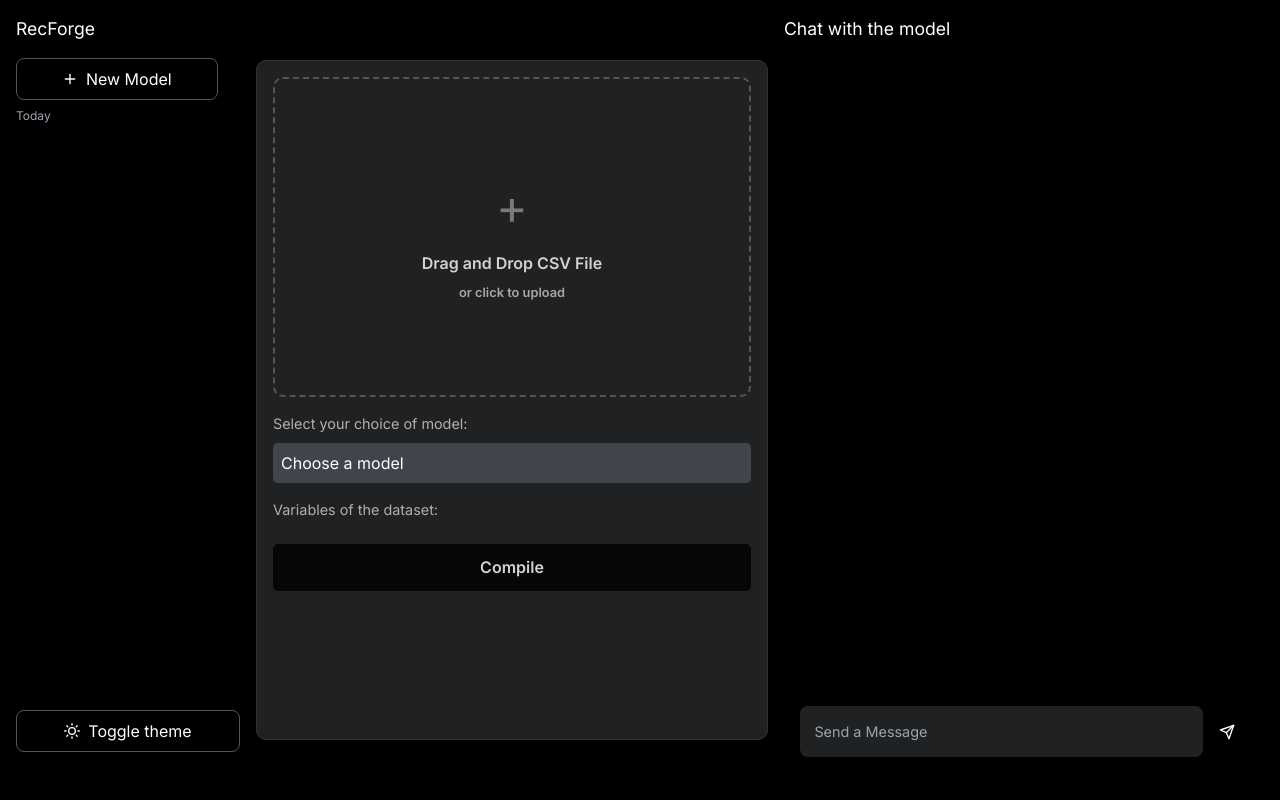
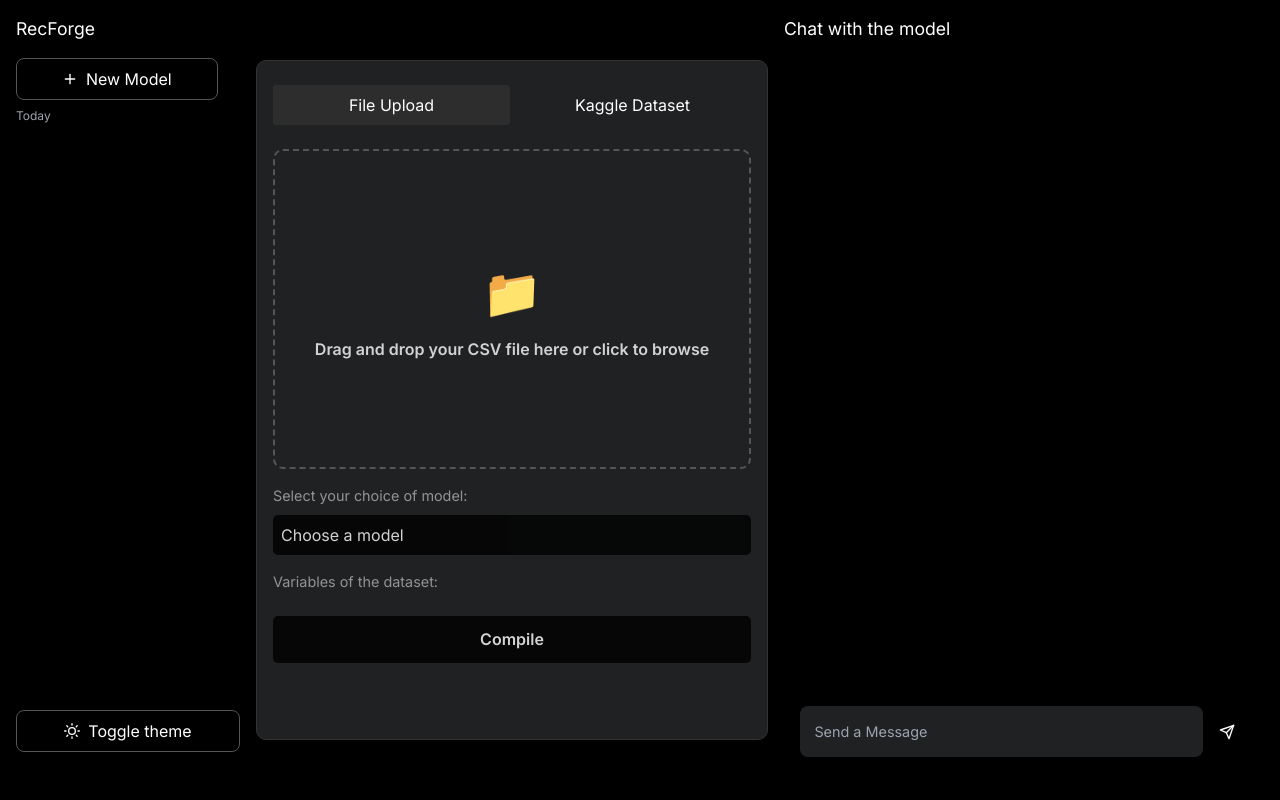
Before and after one commit to nami-kaze/RecomSaas, a Flask app: page / in a window 1280 px wide. Run offline with Flask 3, Linux system fonts and the light colour scheme.

Commit message:
Add import kaggle db
Signed-off-by: raaksss <rakshitamanocha@gmail.com>

```diff
--- a/main.py
+++ b/main.py
@@ -1,9 +1,49 @@
-from flask import Flask, render_template
+from flask import Flask, render_template, jsonify, request
+from flask_cors import CORS
+import os
+import json
 
 app = Flask(__name__)
 
-@app.route("/")
-def hello_world():
-    return render_template("index.html")
+# Remove all other CORS configurations and just use this one
+CORS(app, resources={
+    r"/*": {
+        "origins": ["http://127.0.0.1:5000"],
+        "methods": ["GET", "POST", "OPTIONS"],
+        "allow_headers": ["Content-Type"],
+        "supports_credentials": True
+    }
+})
 
-app.run(debug=True)
+@app.route('/')
+def index():
+    return render_template('index.html')
+
+@app.route('/kaggle-import', methods=['POST', 'OPTIONS'])
+def kaggle_import():
+    try:
+        print("Received request:", request.method)  # Debug print
+
+        # Handle preflight request
+        if request.method == 'OPTIONS':
+            return '', 204
+
+        data = request.get_json()
+        print("Received data:", data)  # Debug print
+
+        # Your mock response
+        return jsonify({
+            'success': True,
+            'headers': ['column1', 'column2', 'column3'],
+            'message': 'Dataset imported successfully'
+        })
+
+    except Exception as e:
+        print("Error:", str(e))  # Debug print
+        return jsonify({
+            'success': False,
+            'error': str(e)
+        }), 500
+
+if __name__ == '__main__':
+    app.run(debug=True, port=5000)
--- a/static/css/main.css
+++ b/static/css/main.css
@@ -686,6 +686,15 @@ display: flex;
     justify-content: center;
     align-items: center;
     flex-direction: column;
+    transition: border-color 0.3s ease;
+}
+
+.drop-zone.highlight {
+    border-color: #ffffff;
+}
+
+[data-theme="light"] .drop-zone.highlight {
+    border-color: #000000;
 }
 
 .drop-zone .drop-zone-content {
@@ -726,6 +735,7 @@ opacity: 0.8;
   font-size: 0.9rem;
   margin-bottom: 0.5rem;
   color: #b0b0b0;
+  opacity: 0.8;
 }
 
 .select-wrapper, .checkbox-container {
@@ -735,12 +745,13 @@ opacity: 0.8;
 select {
   width: 100%;
   padding: 0.5rem;
-  background-color: #40444b;
+  background-color: #000000;
   border: none;
   border-radius: 5px;
-  color: #ffffff;
   appearance: none;
   font-size: 1rem;
+  opacity: 0.8;
+  color: var(--text-primary);
 }
 
 .checkbox-container {
@@ -927,7 +938,7 @@ body, .container, .left, .middle, .button, .input input[type="text"] {
 [data-theme="light"] .compile-button {
     background-color: #ffffff;
     color: #000000;
-    border: none;
+    border: 1px solid #b0b0b0;
 }
 
 [data-theme="light"] .compile-button:hover {
@@ -941,3 +952,111 @@ body, .container, .left, .middle, .button, .input input[type="text"] {
 [data-theme="light"] .input button:hover svg {
     opacity: 0.7;
 }
+
+.upload-tabs {
+    display: flex;
+    gap: 4px;
+    margin-bottom: 16px;
+    border-radius: 6px;
+    width: 100%;
+    padding-top: 0%;
+}
+
+.tab-btn {
+    padding-left: 20px;
+    padding-right: 20px;
+    border-radius: 3px;
+    color: white;
+    border: none;
+    cursor: pointer;
+    gap: 10px;
+}
+
+.tab-btn.active {
+    background-color: #2d2d2d;
+}
+.tab-btn:hover {
+  opacity: 1; /* only text becomes fully opaque on hover */
+}
+
+/* Light mode overrides */
+
+
+[data-theme="light"] .tab-btn {
+    background-color: #f0f0f0;
+    color: black;
+    border: none;
+}
+
+[data-theme="light"] .tab-btn.active {
+    background-color: #e0e0e0;
+}
+
+[data-theme="light"] .tab-btn:hover {
+    background-color: #b0b0b0;
+}
+
+/* Kaggle Form Styles */
+.kaggle-form {
+    padding: 1rem;
+    display: flex;
+    flex-direction: column;
+    gap: 1rem;
+}
+
+.input-group {
+    display: flex;
+    flex-direction: column;
+    gap: 0.5rem;
+}
+
+.kaggle-input {
+    padding: 0.7rem;
+    border-radius: 0.5rem;
+    background-color: black;
+    border: 1px solid var(--border-color);
+    color: var(--text-primary);
+    opacity: 0.8;
+}
+
+.helper-text {
+    font-size: 0.8rem;
+    opacity: 0.7;
+    margin-top: 0.25rem;
+}
+[data-theme="light"] .helper-text {
+ color: #000000;
+}
+
+.kaggle-submit {
+    background-color: #000000;
+    color: var(--text-primary);
+    padding: 0.7rem;
+    border-radius: 0.5rem;
+    cursor: pointer;
+    opacity: 0.8;
+    transition: opacity 0.3s ease;
+    width: 40%;
+    align-self: center;
+}
+
+.kaggle-submit:hover {
+    opacity: 1;
+}
+
+/* Light mode overrides */
+[data-theme="light"] .kaggle-input {
+    background-color:#e0e0e0 ;
+    border-color: #dddddd;
+
+}
+[data-theme="light"] .kaggle-submit:hover {
+  opacity: 1;
+  background-color: #dddddd; /* Added to prevent background color change on hover */
+}
+
+[data-theme="light"] .kaggle-submit {
+    background-color: #ffffff;
+    border: 1px solid #b0b0b0;
+    color: #000000;
+}
--- a/static/js/script.js
+++ b/static/js/script.js
@@ -1,23 +1,273 @@
-// Example POST method implementation:
-async function postData(url = "", data = {}) {
-    const response = await fetch(url, {
-      method: "POST", headers: {
-        "Content-Type": "application/json",
-      }, body: JSON.stringify(data),
+// DOM Elements
+const dropZone = document.getElementById('drop-zone');
+const fileInput = document.getElementById('file-input');
+const checkboxContainer = document.getElementById('checkbox-container');
+const themeToggle = document.querySelector('.theme-toggle');
+
+// Theme Management
+document.addEventListener('DOMContentLoaded', initializeTheme);
+
+function initializeTheme() {
+    const savedTheme = localStorage.getItem('theme') || 'dark';
+    document.documentElement.setAttribute('data-theme', savedTheme);
+    updateThemeIcon(savedTheme);
+
+    themeToggle.addEventListener('click', toggleTheme);
+}
+
+function toggleTheme() {
+    const currentTheme = document.documentElement.getAttribute('data-theme');
+    const newTheme = currentTheme === 'dark' ? 'light' : 'dark';
+
+    document.documentElement.setAttribute('data-theme', newTheme);
+    localStorage.setItem('theme', newTheme);
+    updateThemeIcon(newTheme);
+}
+
+function updateThemeIcon(theme) {
+    const svg = themeToggle.querySelector('svg');
+    if (theme === 'dark') {
+        svg.innerHTML = `
+            <circle cx="12" cy="12" r="5"></circle>
+            <line x1="12" y1="1" x2="12" y2="3"></line>
+            <line x1="12" y1="21" x2="12" y2="23"></line>
+            <line x1="4.22" y1="4.22" x2="5.64" y2="5.64"></line>
+            <line x1="18.36" y1="18.36" x2="19.78" y2="19.78"></line>
+            <line x1="1" y1="12" x2="3" y2="12"></line>
+            <line x1="21" y1="12" x2="23" y2="12"></line>
+            <line x1="4.22" y1="19.78" x2="5.64" y2="18.36"></line>
+            <line x1="18.36" y1="5.64" x2="19.78" y2="4.22"></line>
+        `;
+    } else {
+        svg.innerHTML = `
+            <path d="M21 12.79A9 9 0 1 1 11.21 3 7 7 0 0 0 21 12.79z"></path>
+        `;
+    }
+}
+
+// File Upload Handling
+function initializeFileUpload() {
+    // Open file input when clicking the drop zone
+    dropZone.addEventListener('click', () => fileInput.click());
+
+    // Handle file input change event
+    fileInput.addEventListener('change', handleFileUpload);
+
+    // Prevent default drag behaviors
+    ['dragenter', 'dragover', 'dragleave', 'drop'].forEach(eventName => {
+        dropZone.addEventListener(eventName, preventDefaults, false);
+        document.body.addEventListener(eventName, preventDefaults, false);
     });
-    return response.json();
-  }
 
-  sendButton.addEventListener("click", async ()=>{
-    questionInput = document.getElementById("questionInput").value;
-    document.getElementById("questionInput").value = "";
-    document.querySelector(".right2").style.display = "block"
-    document.querySelector(".right1").style.display = "none"
+    // Highlight drop zone when item is dragged over it
+    ['dragenter', 'dragover'].forEach(eventName => {
+        dropZone.addEventListener(eventName, highlight, false);
+    });
 
-    question1.innerHTML = questionInput;
-    question2.innerHTML = questionInput;
+    ['dragleave', 'drop'].forEach(eventName => {
+        dropZone.addEventListener(eventName, unhighlight, false);
+    });
 
-    // Get the answer and populate it!
-    let result = await postData("/api", {"question": questionInput})
-    solution.innerHTML = result.answer
-})
+    // Handle dropped files
+    dropZone.addEventListener('drop', handleDrop, false);
+}
+
+function handleFileUpload(event) {
+    const file = event.target.files[0];
+    if (file && (file.type === 'text/csv' || file.name.endsWith('.csv'))) {
+        const reader = new FileReader();
+        reader.onload = function(e) {
+            const csvData = e.target.result;
+            const headers = getCSVHeaders(csvData);
+            populateCheckboxes(headers);
+
+            updateDropZoneUI(file.name);
+        };
+        reader.readAsText(file);
+    } else {
+        alert("Please upload a valid CSV file.");
+    }
+}
+
+function updateDropZoneUI(fileName) {
+    dropZone.innerHTML = `
+        <div class="drop-zone-content">
+            <svg xmlns="http://www.w3.org/2000/svg" width="24" height="24" viewBox="0 0 24 24" fill="none" stroke="currentColor" stroke-width="2" stroke-linecap="round" stroke-linejoin="round" class="csv-icon">
+                <path d="M18 2H6a2 2 0 0 0-2 2v16a2 2 0 0 0 2 2h12a2 2 0 0 0 2-2V4a2 2 0 0 0-2-2zM9 14v2h6v-2H9zM9 10v2h6V10H9z"></path>
+            </svg>
+            <p class="file-name">${fileName}</p>
+        </div>
+    `;
+}
+
+// CSV Processing
+function getCSVHeaders(csvData) {
+    const lines = csvData.split('\n');
+    if (lines.length > 0) {
+        return lines[0].split(',').map(header => header.trim());
+    }
+    return [];
+}
+
+function populateCheckboxes(headers) {
+    checkboxContainer.innerHTML = '';
+    headers.forEach(header => {
+        if (header) {
+            const checkbox = document.createElement('input');
+            checkbox.type = 'checkbox';
+            checkbox.value = header;
+            checkbox.id = `checkbox-${header}`;
+
+            const label = document.createElement('label');
+            label.htmlFor = `checkbox-${header}`;
+            label.textContent = header;
+
+            checkboxContainer.appendChild(checkbox);
+            checkboxContainer.appendChild(label);
+        }
+    });
+}
+
+// Drag and Drop Utilities
+function preventDefaults(e) {
+    e.preventDefault();
+    e.stopPropagation();
+}
+
+function highlight(e) {
+    dropZone.classList.add('highlight');
+}
+
+function unhighlight(e) {
+    dropZone.classList.remove('highlight');
+}
+
+function handleDrop(e) {
+    const dt = e.dataTransfer;
+    const files = dt.files;
+    handleFileUpload({ target: { files } });
+}
+
+// Tab Switching
+function initializeTabs() {
+    const tabButtons = document.querySelectorAll('.tab-btn');
+    const uploadSections = document.querySelectorAll('.upload-section');
+
+    // Hide all sections except the first one
+    uploadSections.forEach((section, index) => {
+        if (index !== 0) {
+            section.style.display = 'none';
+        }
+    });
+
+    tabButtons.forEach(button => {
+        button.addEventListener('click', () => {
+            // Remove active class from all buttons
+            tabButtons.forEach(btn => btn.classList.remove('active'));
+
+            // Add active class to clicked button
+            button.classList.add('active');
+
+            // Hide all sections
+            uploadSections.forEach(section => {
+                section.style.display = 'none';
+            });
+
+            // Show the selected section
+            const tabName = button.getAttribute('data-tab');
+            const targetSection = document.getElementById(`${tabName}-upload`);
+            if (targetSection) {
+                targetSection.style.display = 'block';
+            }
+
+            console.log(`Switching to tab: ${tabName}`); // Debug log
+        });
+    });
+}
+
+// Initialize everything when DOM is loaded
+document.addEventListener('DOMContentLoaded', () => {
+    initializeTheme();
+    initializeFileUpload();
+    initializeTabs();
+});
+
+function handleKaggleImport() {
+    const username = document.querySelector('.kaggle-input[placeholder="Enter your Kaggle username"]').value.trim();
+    const apiKey = document.querySelector('.kaggle-input[placeholder="Enter your Kaggle API key"]').value.trim();
+    const datasetPath = document.querySelector('.kaggle-input[placeholder="username/dataset-name"]').value.trim();
+
+    // Validate inputs
+    if (!username || !apiKey || !datasetPath) {
+        alert('Please fill in all fields');
+        return;
+    }
+
+    // Validate dataset path format
+    if (!datasetPath.includes('/')) {
+        alert('Dataset path should be in format: username/dataset-name');
+        return;
+    }
+
+    // Show loading state
+    const submitButton = document.querySelector('.kaggle-submit');
+    const originalText = submitButton.textContent;
+    submitButton.textContent = 'Importing...';
+    submitButton.disabled = true;
+
+    // Update UI to show processing state
+    const form = document.querySelector('.kaggle-form');
+    form.classList.add('processing');
+
+    fetch('http://127.0.0.1:5000/kaggle-import', {
+        method: 'POST',
+        headers: {
+            'Content-Type': 'application/json',
+        },
+        body: JSON.stringify({
+            kaggleJson: {
+                username: username,
+                key: apiKey
+            },
+            datasetPath: datasetPath
+        })
+    })
+    .then(response => {
+        if (!response.ok) {
+            throw new Error(`HTTP error! status: ${response.status}`);
+        }
+        return response.json();
+    })
+    .then(data => {
+        if (data.success) {
+            // Update UI with success state
+            alert(data.message);
+
+            // Populate checkboxes with dataset columns
+            if (data.headers) {
+                populateCheckboxes(data.headers);
+            }
+
+            // Update the file upload zone to show the imported dataset
+            updateDropZoneUI(data.filename || datasetPath.split('/')[1]);
+
+            // Switch back to file view
+            const fileTab = document.querySelector('[data-tab="file"]');
+            if (fileTab) {
+                fileTab.click();
+            }
+        } else {
+            throw new Error(data.error || 'Failed to import dataset');
+        }
+    })
+    .catch(error => {
+        console.error('Error:', error);
+        alert(`Failed to import dataset: ${error.message}`);
+    })
+    .finally(() => {
+        // Reset UI state
+        submitButton.textContent = originalText;
+        submitButton.disabled = false;
+        form.classList.remove('processing');
+    });
+}
--- a/templates/index.html
+++ b/templates/index.html
@@ -56,15 +56,41 @@
         </div>
 
         <div class="middle">
-            <!-- Drag-and-Drop Zone -->
-            <div class="drop-zone" id="drop-zone">
-                <input type="file" id="fileInput" accept=".csv" style="display: none;">
-                <div class="icon">+</div>
-                <p>Drag and Drop CSV File</p>
-                <p style="font-size: 0.8rem; opacity: 0.6; transition: opacity 0.3s;">or click to upload</p>
+            <!-- Add tabs for upload options -->
+            <div class="upload-tabs">
+                <button class="button tab-btn active" data-tab="file">File Upload</button>
+                <button class="button tab-btn" data-tab="kaggle">Kaggle Dataset</button>
             </div>
 
-            <!-- Mode Selection -->
+            <!-- File Upload Section -->
+            <div id="file-upload" class="upload-section">
+                <div class="drop-zone" id="drop-zone" onclick="document.getElementById('file-input').click()">
+                    <input type="file" id="file-input" accept=".csv" style="display: none;" onchange="handleFileSelect(event)">
+                    <div class="icon">📁</div>
+                    <p>Drag and drop your CSV file here or click to browse</p>
+                </div>
+            </div>
+
+            <!-- Kaggle Dataset Section -->
+            <div id="kaggle-upload" class="upload-section">
+                <div class="kaggle-form">
+                    <div class="input-group">
+                        <label class="label">Kaggle API Username</label>
+                        <input type="text" class="kaggle-input" placeholder="Enter your Kaggle username">
+                    </div>
+                    <div class="input-group">
+                        <label class="label">Kaggle API Key</label>
+                        <input type="password" class="kaggle-input" placeholder="Enter your Kaggle API key">
+                    </div>
+                    <div class="input-group">
+                        <label class="label">Dataset Path</label>
+                        <input type="text" class="kaggle-input" placeholder="username/dataset-name">
+                        <p class="helper-text">Example: netflix/netflix-shows</p>
+                    </div>
+                    <button type="button" class="kaggle-submit button">Import Dataset</button>
+                </div>
+            </div>
+
             <div class="label">Select your choice of model:</div>
             <div class="select-wrapper">
                 <select>
@@ -95,110 +121,6 @@
         </div>
     </div>
     <script src="/static/js/script.js"></script>
-    <script>
-        const dropZone = document.getElementById('drop-zone');
-        const fileInput = document.getElementById('fileInput');
-        const checkboxContainer = document.getElementById('checkbox-container');
-
-        // Open file input when clicking the drop zone
-        dropZone.addEventListener('click', () => fileInput.click());
-
-        // Handle file input change event
-        fileInput.addEventListener('change', handleFileUpload);
-
-        function handleFileUpload(event) {
-    const file = event.target.files[0];
-    if (file && file.type === 'text/csv') {
-        const reader = new FileReader();
-        reader.onload = function(e) {
-            const csvData = e.target.result;
-            const headers = getCSVHeaders(csvData);
-            populateCheckboxes(headers);
-        };
-        reader.readAsText(file);
-
-        // Update the drop zone with the file name and CSV icon
-        dropZone.innerHTML = `
-            <div class="drop-zone-content">
-                <svg xmlns="http://www.w3.org/2000/svg" width="24" height="24" viewBox="0 0 24 24" fill="none" stroke="currentColor" stroke-width="2" stroke-linecap="round" stroke-linejoin="round" class="csv-icon">
-                    <path d="M18 2H6a2 2 0 0 0-2 2v16a2 2 0 0 0 2 2h12a2 2 0 0 0 2-2V4a2 2 0 0 0-2-2zM9 14v2h6v-2H9zM9 10v2h6V10H9z"></path>
-                </svg>
-                <p class="file-name">${file.name}</p>
-            </div>
-            <p style="font-size: 0.8rem; opacity: 0.6; text-align: center;">or click to upload</p>
-        `;
-    } else {
-        alert("Please upload a valid CSV file.");
-    }
-}
-
-
-        // Extract headers from CSV
-        function getCSVHeaders(csvData) {
-            const [headerLine] = csvData.split('\n');
-            return headerLine.split(',').map(header => header.trim());
-        }
-
-        // Populate checkboxes based on headers
-        function populateCheckboxes(headers) {
-            checkboxContainer.innerHTML = ''; // Clear any existing checkboxes
-            headers.forEach(header => {
-                const checkbox = document.createElement('input');
-                checkbox.type = 'checkbox';
-                checkbox.value = header;
-                checkbox.id = `checkbox-${header}`;
-
-                const label = document.createElement('label');
-                label.htmlFor = `checkbox-${header}`;
-                label.textContent = header;
-
-                checkboxContainer.appendChild(checkbox);
-                checkboxContainer.appendChild(label);
-            });
-        }
-
-        // Theme toggling functionality
-        document.addEventListener('DOMContentLoaded', () => {
-            // Set initial theme
-            const savedTheme = localStorage.getItem('theme') || 'dark';
-            document.documentElement.setAttribute('data-theme', savedTheme);
-            updateThemeIcon(savedTheme);
-
-            // Add click handler to theme toggle button
-            const themeToggle = document.querySelector('.theme-toggle');
-            themeToggle.addEventListener('click', () => {
-                const currentTheme = document.documentElement.getAttribute('data-theme');
-                const newTheme = currentTheme === 'dark' ? 'light' : 'dark';
-
-                document.documentElement.setAttribute('data-theme', newTheme);
-                localStorage.setItem('theme', newTheme);
-                updateThemeIcon(newTheme);
-            });
-        });
-
-        function updateThemeIcon(theme) {
-            const themeToggle = document.querySelector('.theme-toggle');
-            if (theme === 'dark') {
-                // Sun icon for dark mode (clicking will switch to light)
-                themeToggle.querySelector('svg').innerHTML = `
-                    <circle cx="12" cy="12" r="5"></circle>
-                    <line x1="12" y1="1" x2="12" y2="3"></line>
-                    <line x1="12" y1="21" x2="12" y2="23"></line>
-                    <line x1="4.22" y1="4.22" x2="5.64" y2="5.64"></line>
-                    <line x1="18.36" y1="18.36" x2="19.78" y2="19.78"></line>
-                    <line x1="1" y1="12" x2="3" y2="12"></line>
-                    <line x1="21" y1="12" x2="23" y2="12"></line>
-                    <line x1="4.22" y1="19.78" x2="5.64" y2="18.36"></line>
-                    <line x1="18.36" y1="5.64" x2="19.78" y2="4.22"></line>
-                `;
-            } else {
-                // Moon icon for light mode (clicking will switch to dark)
-                themeToggle.querySelector('svg').innerHTML = `
-                    <path d="M21 12.79A9 9 0 1 1 11.21 3 7 7 0 0 0 21 12.79z"></path>
-                `;
-            }
-        }
-    </script>
 </body>
 
 </html>
```
Lines whose indentation alone changed are shown as unchanged.
